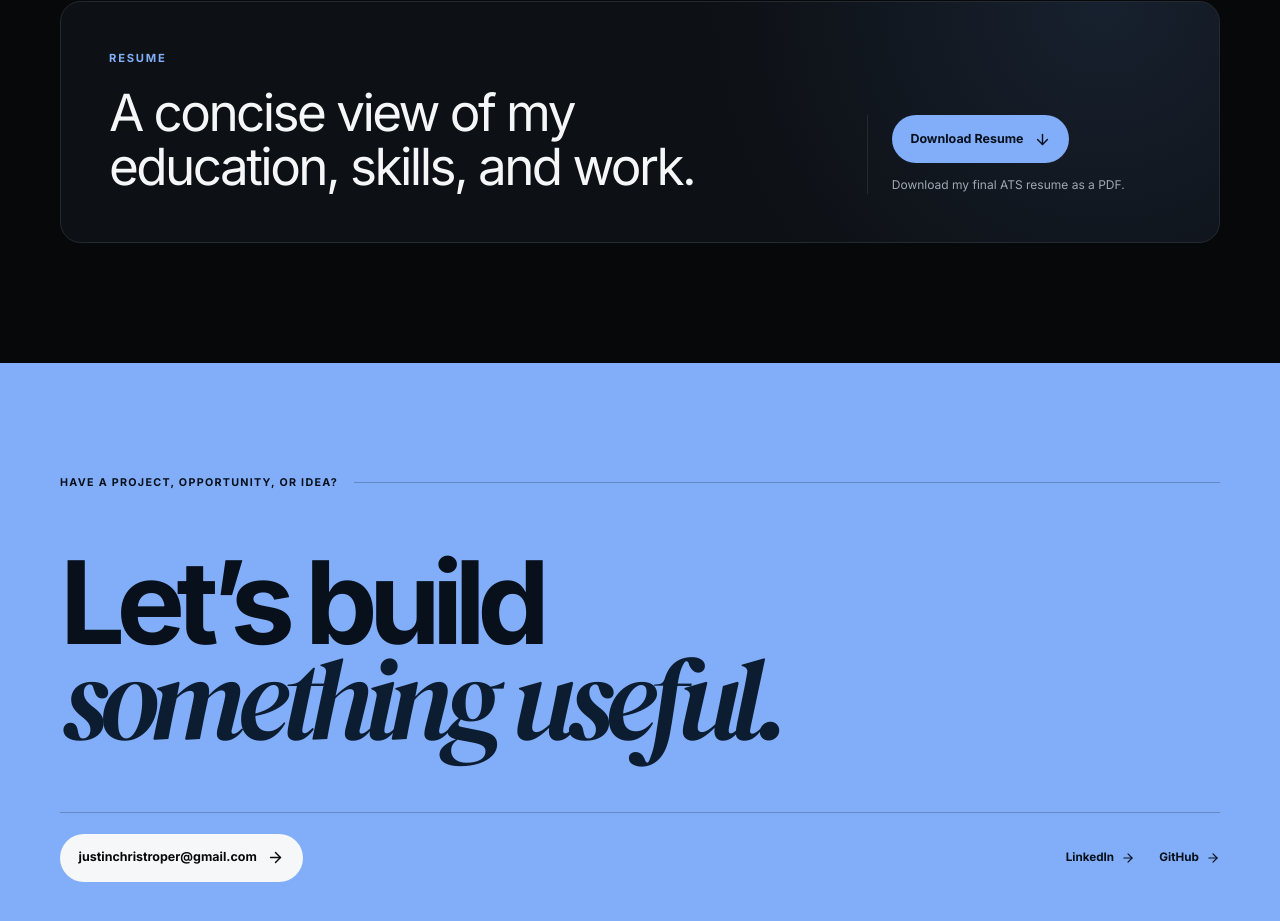
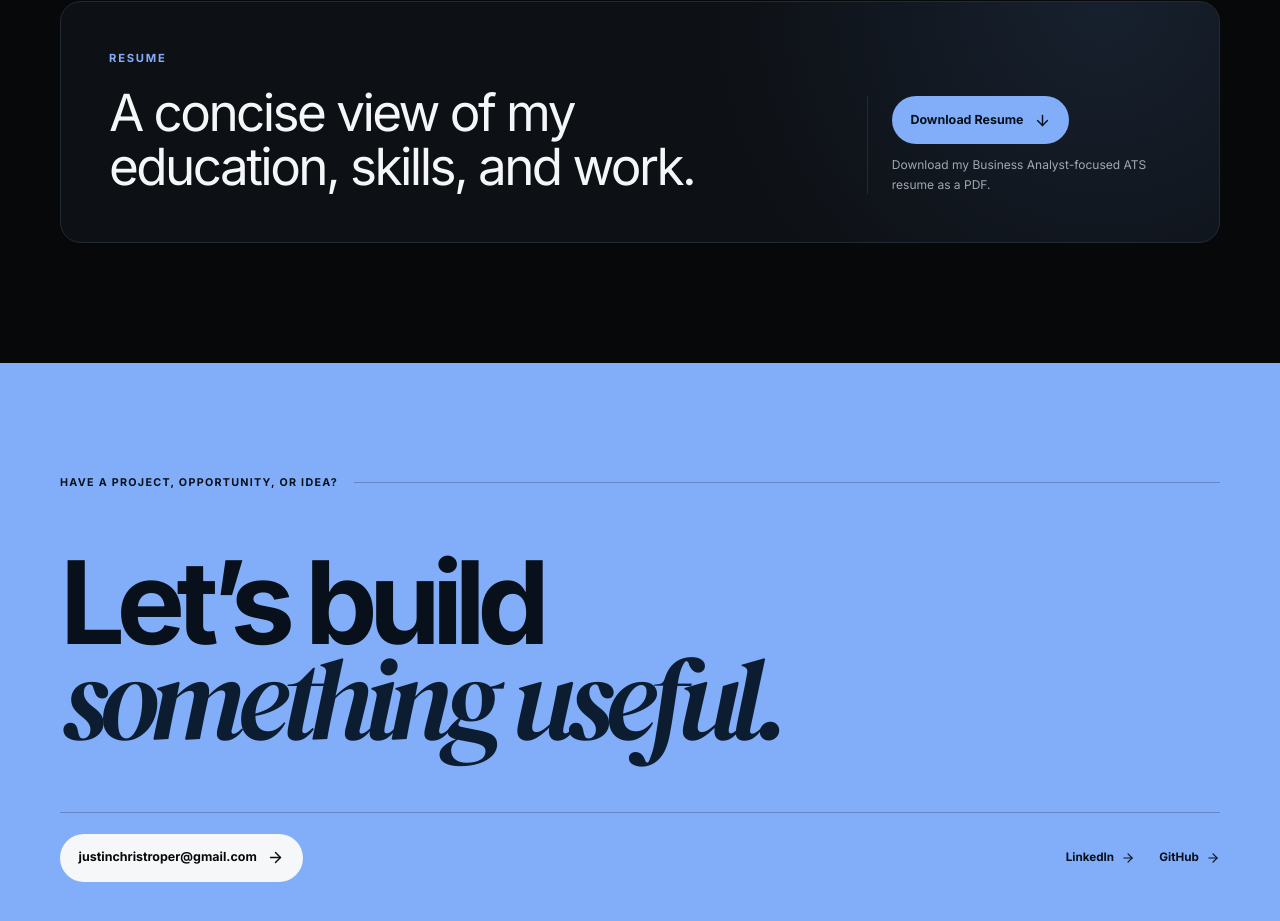
Before and after one commit to justinchristroper-arch/justinchristroper-portfolio, a React (Vite) app: page / in a window 1280 px wide. Shown: the part 7382-8303 px from the top of the page. Built offline with nearby package versions, Linux system fonts and the light colour scheme.

Commit message:
feat: link portfolio to business analyst resume

```diff
--- a/src/pages/HomePage.tsx
+++ b/src/pages/HomePage.tsx
@@ -175,7 +175,7 @@ function Resume() {
       <Container>
         <FadeIn className="resume-card">
           <div><span className="eyebrow">Resume</span><h2>A concise view of my education, skills, and work.</h2></div>
-          <div className="resume-status"><a className="button button-primary" href="/resume.pdf" download="Justin_Christroper_Resume_Final_ATS.pdf">Download Resume <ArrowDown size={17} aria-hidden="true" /></a><p>Download my final ATS resume as a PDF.</p></div>
+          <div className="resume-status"><a className="button button-primary" href="/resume-ba.pdf" download="Justin_Christroper_Resume_Business_Analyst.pdf">Download Resume <ArrowDown size={17} aria-hidden="true" /></a><p>Download my Business Analyst-focused ATS resume as a PDF.</p></div>
         </FadeIn>
       </Container>
     </section>
```
